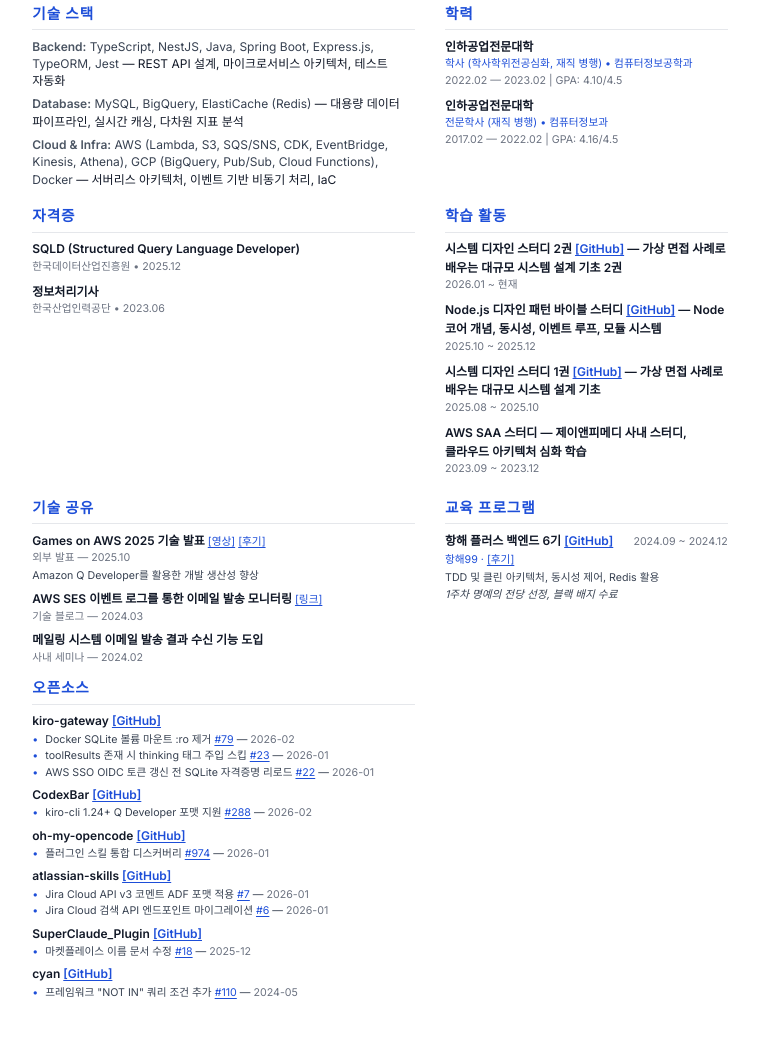
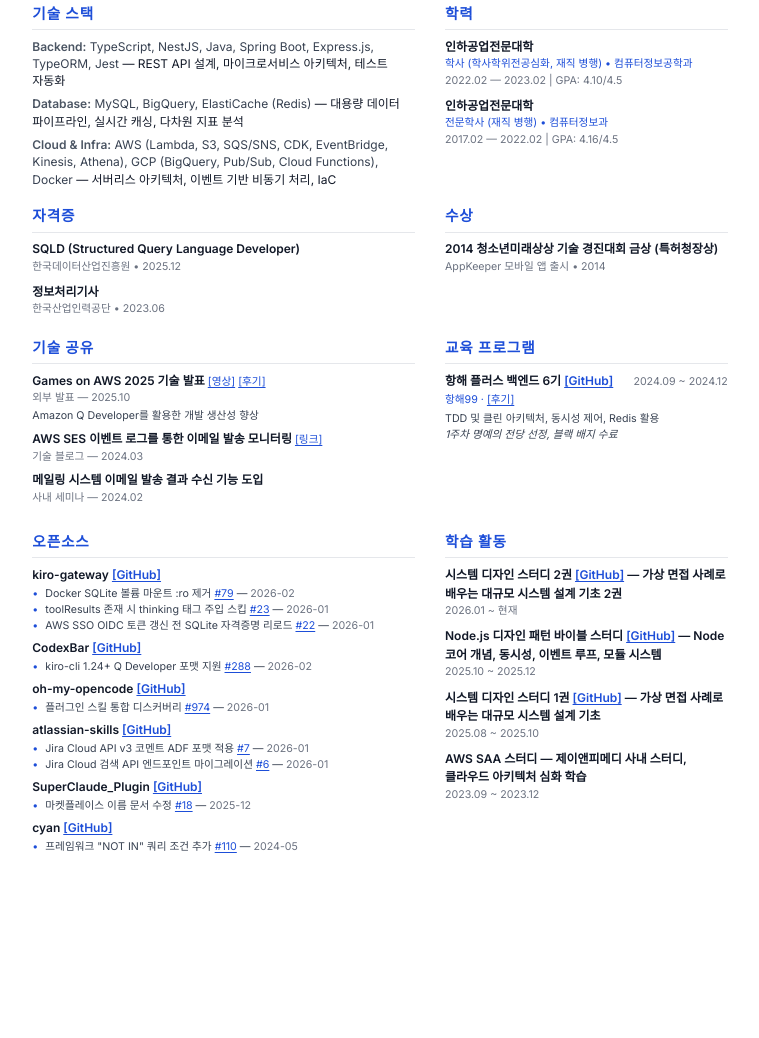
Before and after one commit to kilhyeonjun/resume, an Astro site: page /resume-print in a window 1280 px wide. Shown: the part 1406-2444 px from the top of the page, without its empty margins (260-1019 px from the left). After the commit the page ends 2322 px from the top, so only its background shows below. Built offline with nearby package versions, Linux system fonts and the light colour scheme; Astro itself is replaced by a stand-in of ours.

Commit message:
fix: PDF/ATS 템플릿 섹션 순서를 웹 이력서와 동일하게 정렬
- Print: Awards 섹션 누락 추가 (Certs+Awards 2col)
- Print: 활동 2col을 웹과 동일하게 재배치 (TechWriting+Training | OS+Learning)
- ATS: 섹션 순서 변경 (TechWriting→Training→OS→Learning)

```diff
--- a/src/components/templates/ResumePrintTemplate.astro
+++ b/src/components/templates/ResumePrintTemplate.astro
@@ -364,7 +364,7 @@
       )}
     </div>
 
-    <!-- Certifications + Continuous Learning (2-column grid) -->
+    <!-- Certifications + Awards (2-column grid) -->
     <div class="two-col-grid">
       <!-- Certifications (left) -->
       {data.certifications && data.certifications.length > 0 && (
@@ -378,25 +378,23 @@
           ))}
         </section>
       )}
-
-      <!-- Continuous Learning (right) -->
-      {data.continuousLearning && data.continuousLearning.length > 0 && (
+      <!-- Awards (right) -->
+      {data.awards && data.awards.length > 0 && (
         <section>
-          <h2 class="section-title">{labels.continuousLearning}</h2>
-          {data.continuousLearning.map((item) => (
+          <h2 class="section-title">{labels.awards}</h2>
+          {data.awards.map((award) => (
             <div class="cert-item">
-              <h3 class="cert-name">{item.name}{item.url && <>{' '}<a href={item.url}>{item.url.includes('github.com') ? '[GitHub]' : '[' + (lang === 'ko' ? '링크' : 'Link') + ']'}</a></>} — {item.description}</h3>
-              <p class="cert-issuer">{item.period}</p>
+              <h3 class="cert-name">{award.name}</h3>
+              <p class="cert-issuer">{award.description && `${award.description} • `}{award.date.replace('-', '.')}</p>
             </div>
           ))}
         </section>
       )}
     </div>
 
-    <!-- Technical Writing + Open Source (left) | Training Programs (right) -->
+    <!-- Activities: 2-column grid with row-aligned sections (matches web layout) -->
     <div class="two-col-grid">
-      <!-- Left column: Technical Writing + Open Source -->
-      <div>
+      <!-- Row 1: Technical Writing (left) + Training Programs (right) -->
       {data.technicalWriting && data.technicalWriting.length > 0 && (
         <section>
           <h2 class="section-title">{labels.technicalWriting}</h2>
@@ -418,6 +416,23 @@
           })}
         </section>
       )}
+      {data.trainingPrograms && data.trainingPrograms.length > 0 && (
+        <section>
+          <h2 class="section-title">{labels.trainingPrograms}</h2>
+          {data.trainingPrograms.map((program) => (
+            <div class="training-item">
+              <div class="training-header">
+                <span class="training-name">{program.name}{program.url && <>{' '}<a href={program.url}>[GitHub]</a></>}</span>
+                <span class="date">{program.period}</span>
+              </div>
+              <p class="training-org">{program.organization}{program.reviewUrl && <>{' · '}<a href={program.reviewUrl}>[{lang === 'ko' ? '후기' : 'Review'}]</a></>}</p>
+              {program.description && <p class="training-desc">{program.description}</p>}
+              {program.achievement && <p class="training-achievement">{program.achievement}</p>}
+            </div>
+          ))}
+        </section>
+      )}
+      <!-- Row 2: Open Source (left) + Continuous Learning (right) -->
       {data.openSource && data.openSource.length > 0 && (
         <section>
           <h2 class="section-title">{labels.openSource}</h2>
@@ -442,27 +457,17 @@
           ))}
         </section>
       )}
-      </div>
-      <!-- Right column: Training Programs -->
-      <div>
-        {data.trainingPrograms && data.trainingPrograms.length > 0 && (
+      {data.continuousLearning && data.continuousLearning.length > 0 && (
         <section>
-            <h2 class="section-title">{labels.trainingPrograms}</h2>
-            {data.trainingPrograms.map((program) => (
-              <div class="training-item">
-                <div class="training-header">
-                  <span class="training-name">{program.name}{program.url && <>{' '}<a href={program.url}>[GitHub]</a></>}</span>
-                  <span class="date">{program.period}</span>
-                </div>
-                <p class="training-org">{program.organization}{program.reviewUrl && <>{' · '}<a href={program.reviewUrl}>[{lang === 'ko' ? '후기' : 'Review'}]</a></>}</p>
-                {program.description && <p class="training-desc">{program.description}</p>}
-                {program.achievement && <p class="training-achievement">{program.achievement}</p>}
+          <h2 class="section-title">{labels.continuousLearning}</h2>
+          {data.continuousLearning.map((item) => (
+            <div class="cert-item">
+              <h3 class="cert-name">{item.name}{item.url && <>{' '}<a href={item.url}>{item.url.includes('github.com') ? '[GitHub]' : '[' + (lang === 'ko' ? '링크' : 'Link') + ']'}</a></>} — {item.description}</h3>
+              <p class="cert-issuer">{item.period}</p>
             </div>
           ))}
         </section>
       )}
   </div>
-    </div>
-  </div>
 </body>
 </html>
```
Also changed, not shown: src/components/templates/ResumeAtsTemplate.astro (+18 -19 lines). Lines whose indentation alone changed are shown as unchanged.
